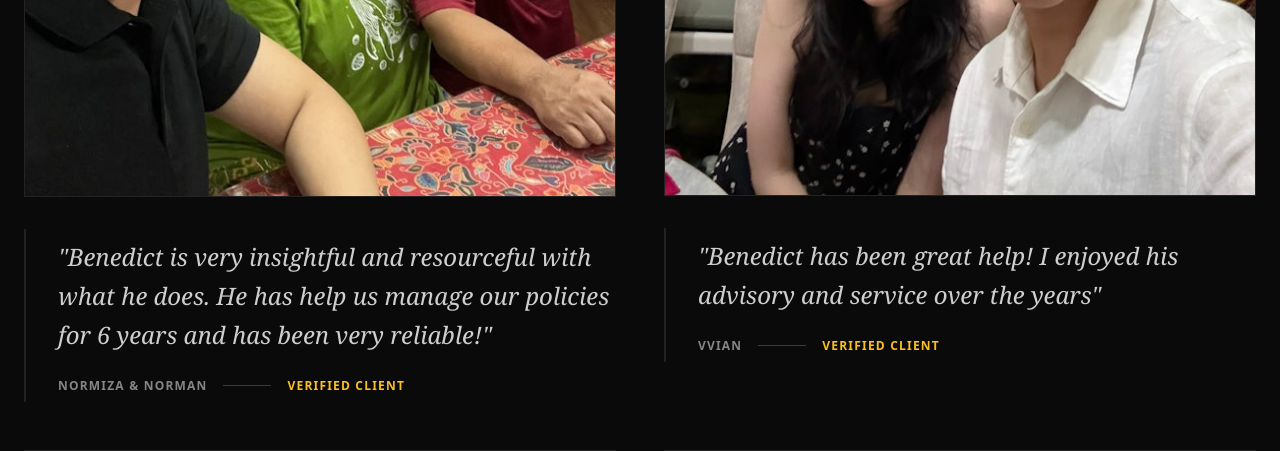
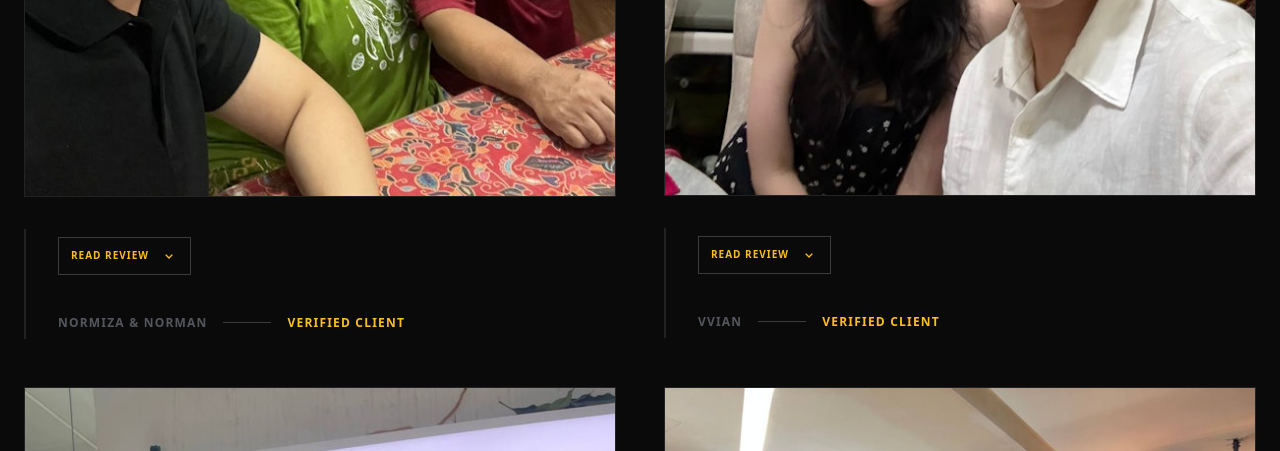
Before and after one commit to LakshanSivakumar/skandage-mvp, a Django app: a page that uses core/templates/core/agent_profile.html in a window 1280 px wide. Shown: the part 2760-3211 px from the top of the page. Run offline with Django 5.2, Linux system fonts and the light colour scheme; data comes from the database, SQL or seed files in the repository; some libraries are stand-ins or nearby versions; some web fonts are replaced.

Commit message:
added new themes to the website

```diff
--- a/core/templates/core/agent_profile.html
+++ b/core/templates/core/agent_profile.html
@@ -208,9 +208,18 @@
                         {% endif %}
 
                         <div class="border-l-2 border-white/10 pl-8 py-2 hover:border-[#fbbf24] transition duration-500">
-                            <p class="font-serif text-2xl italic leading-relaxed mb-6 opacity-80">"{{ review.review_text|truncatewords:40 }}"</p>
-                            <div class="flex items-center gap-4">
-                                <div class="text-xs font-bold uppercase tracking-widest opacity-50">{{ review.client_name }}</div>
+                            <div class="mb-4">
+                                <button onclick="toggleContent('exec-text-{{ forloop.counter }}', this)" class="inline-flex items-center gap-2 text-[10px] font-bold text-[#fbbf24] uppercase tracking-widest hover:text-white transition border border-white/20 px-3 py-1.5 hover:bg-white/10">
+                                    <span>Read Review</span> <i class='bx bx-chevron-down text-base rotate-icon ml-1'></i>
+                                </button>
+                            </div>
+
+                            <div id="exec-text-{{ forloop.counter }}" class="content-toggle">
+                                <p class="font-serif text-2xl italic leading-relaxed mb-6 opacity-80 text-white">"{{ review.review_text }}"</p>
+                            </div>
+
+                            <div class="flex items-center gap-4 mt-6">
+                                <div class="text-xs font-bold uppercase tracking-widest opacity-50 text-gray-400">{{ review.client_name }}</div>
                                 <div class="w-12 h-px bg-white/20"></div>
                                 <div class="text-xs font-bold uppercase tracking-widest text-[#fbbf24]">Verified Client</div>
                             </div>
@@ -555,8 +564,10 @@
         </div>
     </footer>
 
+    {% endif %}
+
     {% if agent.phone_number %}
-    <div class="fixed bottom-8 left-0 right-0 z-50 flex justify-center px-4 pointer-events-none">
+    <div class="fixed bottom-8 left-0 right-0 z-[100] flex justify-center px-4 pointer-events-none">
         <a href="https://wa.me/{{ agent.phone_number }}" target="_blank" class="pointer-events-auto bg-gray-900 text-white pl-6 pr-8 py-3.5 rounded-full shadow-2xl flex items-center gap-4 transform hover:-translate-y-1 hover:scale-105 transition duration-300 border border-gray-700/50 group">
             <div class="bg-[#25D366] p-2 rounded-full text-white shadow-lg group-hover:rotate-12 transition"><i class='bx bxl-whatsapp text-xl'></i></div>
             <div class="flex flex-col text-left"><span class="text-[10px] text-gray-400 uppercase tracking-wider font-bold">Have a question?</span><span class="text-base font-bold">WhatsApp Me</span></div>
@@ -564,7 +575,6 @@
     </div>
     {% endif %}
 
-    {% endif %}
     <script src="https://unpkg.com/aos@2.3.1/dist/aos.js"></script>
     <script>
         AOS.init({ once: true, offset: 50, duration: 800, easing: 'ease-out-cubic' });
@@ -577,10 +587,10 @@
             const textSpan = button.querySelector('span');
             // If the container IS expanded, set button to "Hide"
             if (container.classList.contains('expanded')) {
-                textSpan.textContent = "Hide Review Text";
+                textSpan.textContent = "Hide Review";
             } else {
                 // If it is collapsed, set button to "Read"
-                textSpan.textContent = "Read Review Text";
+                textSpan.textContent = "Read Review";
             }
         }
     </script>
```
Lines whose indentation alone changed are shown as unchanged.
